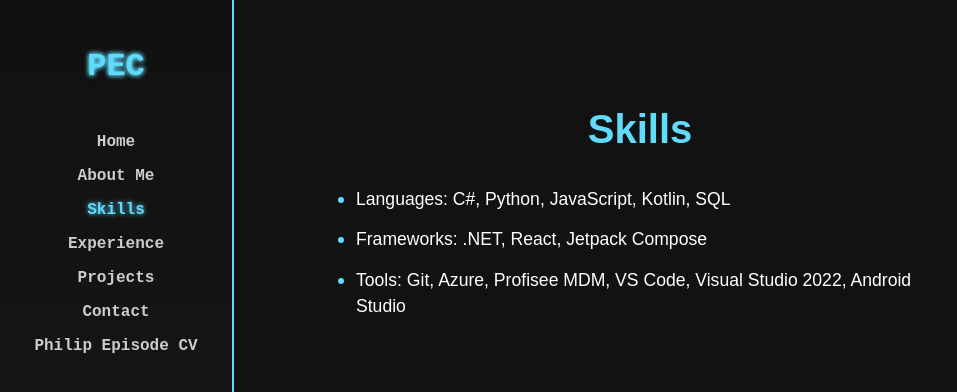
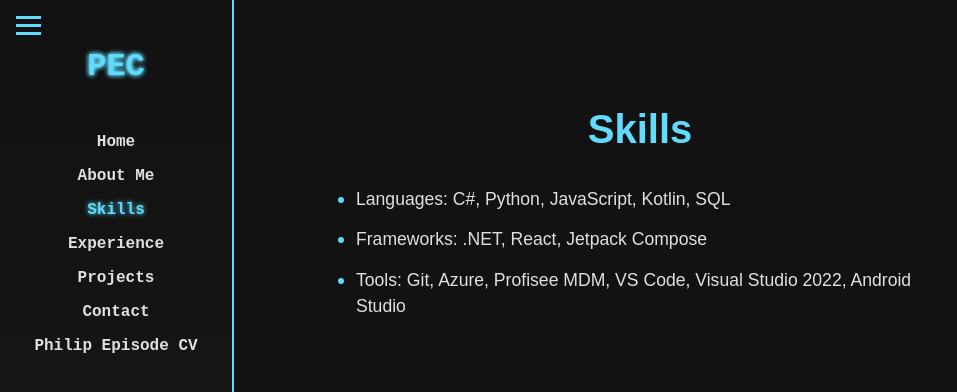
Before and after one commit to PECDigitalSolutions/philip-react-3d-cv, a React (Vite) app: page /skills in a window 1280 px wide. Shown: the top 392 px of the page, without its empty margins (0-957 px from the left). Built offline with nearby package versions, Linux system fonts and the light colour scheme; no server answers.

Commit message:
added navbar functionalities

```diff
--- a/src/App.jsx
+++ b/src/App.jsx
@@ -1,17 +1,20 @@
-import { Routes, Route } from 'react-router-dom'
-import Navbar from './components/Navbar'
-import Home from './pages/Home'
-import About from './pages/About'
-import Skills from './pages/Skills'
-import Experience from './pages/Experience'
-import Projects from './pages/Projects'
-import Contact from './pages/Contact'
+import { Routes, Route } from 'react-router-dom';
+import Navbar from './components/Navbar';
+import Home from './pages/Home';
+import About from './pages/About';
+import Skills from './pages/Skills';
+import Experience from './pages/Experience';
+import Projects from './pages/Projects';
+import Contact from './pages/Contact';
 import StarWarsCV from './pages/StarWarsCV';
 
 function App() {
   return (
     <>
-      <Navbar />
+      <Routes>
+        <Route path="/starwars-cv" element={<Navbar startMinimized={true} />} />
+        <Route path="*" element={<Navbar />} />
+      </Routes>
       <Routes>
         <Route path="/" element={<Home />} />
         <Route path="/about" element={<About />} />
@@ -22,7 +25,7 @@ function App() {
         <Route path="/starwars-cv" element={<StarWarsCV />} />
       </Routes>
     </>
-  )
+  );
 }
 
-export default App
+export default App;
--- a/src/components/Navbar.jsx
+++ b/src/components/Navbar.jsx
@@ -1,11 +1,36 @@
-import { useState } from 'react';
-import { NavLink } from 'react-router-dom';
+import { useState, useEffect } from 'react';
+import { NavLink, useLocation } from 'react-router-dom';
 import '../styles/Navbar.css';
 
-function Navbar() {
-  const [isOpen, setIsOpen] = useState(false);
+function Navbar({ startMinimized = false }) {
+  const [isOpen, setIsOpen] = useState(!startMinimized);
+  const location = useLocation();
 
   const toggleMenu = () => setIsOpen(!isOpen);
+
+  useEffect(() => {
+    // Close the navbar by default on smaller screens
+    const handleResize = () => {
+      if (window.innerWidth <= 768) {
+        setIsOpen(false);
+      } else {
+        setIsOpen(!startMinimized);
+      }
+    };
+
+    handleResize(); // Set initial state based on screen size
+    window.addEventListener('resize', handleResize);
+
+    return () => {
+      window.removeEventListener('resize', handleResize);
+    };
+  }, [startMinimized]);
+
+  const handleLinkClick = (path) => {
+    if (path === '/starwars-cv') {
+      setIsOpen(false); // Close the navbar only for StarWarsCV
+    }
+  };
 
   return (
     <>
@@ -17,14 +42,42 @@ function Navbar() {
 
       <nav className={`side-navbar ${isOpen ? 'open' : ''}`}>
         <h2 className="logo">PEC</h2>
-        <ul onClick={() => setIsOpen(false)}>
-          <li><NavLink to="/">Home</NavLink></li>
-          <li><NavLink to="/about">About Me</NavLink></li>
-          <li><NavLink to="/skills">Skills</NavLink></li>
-          <li><NavLink to="/experience">Experience</NavLink></li>
-          <li><NavLink to="/projects">Projects</NavLink></li>
-          <li><NavLink to="/contact">Contact</NavLink></li>
-          <li><NavLink to="/starwars-cv">Philip Episode CV</NavLink></li>
+        <ul>
+          <li>
+            <NavLink to="/" onClick={() => handleLinkClick('/')}>
+              Home
+            </NavLink>
+          </li>
+          <li>
+            <NavLink to="/about" onClick={() => handleLinkClick('/about')}>
+              About Me
+            </NavLink>
+          </li>
+          <li>
+            <NavLink to="/skills" onClick={() => handleLinkClick('/skills')}>
+              Skills
+            </NavLink>
+          </li>
+          <li>
+            <NavLink to="/experience" onClick={() => handleLinkClick('/experience')}>
+              Experience
+            </NavLink>
+          </li>
+          <li>
+            <NavLink to="/projects" onClick={() => handleLinkClick('/projects')}>
+              Projects
+            </NavLink>
+          </li>
+          <li>
+            <NavLink to="/contact" onClick={() => handleLinkClick('/contact')}>
+              Contact
+            </NavLink>
+          </li>
+          <li>
+            <NavLink to="/starwars-cv" onClick={() => handleLinkClick('/starwars-cv')}>
+              Philip Episode CV
+            </NavLink>
+          </li>
         </ul>
       </nav>
     </>
--- a/src/styles/Experience.css
+++ b/src/styles/Experience.css
@@ -28,7 +28,7 @@
 .experience-container li {
     margin-bottom: 1.5rem; /* Avstånd mellan listobjekt */
     font-size: 1.1rem;
-    color: white;
+    color: #e0e0e0;
     line-height: 1.5;
     display: list-item; /* Se till att det är en lista */
     align-items: flex-start; /* Justera punkterna med texten */
--- a/src/styles/Navbar.css
+++ b/src/styles/Navbar.css
@@ -24,7 +24,12 @@
   z-index: 1000;
   font-family: 'Share Tech Mono', monospace;
   transition: transform 0.3s ease-in-out;
-    user-select: none; /* Förhindra att text markeras */
+  user-select: none; /* Prevent text selection */
+  transform: translateX(-100%); /* Default closed state */
+}
+
+.side-navbar.open {
+  transform: translateX(0); /* Open state */
 }
 
 /* Menyinnehåll */
@@ -33,33 +38,37 @@
   padding: 0;
   width: 100%;
 }
+
 .side-navbar li {
   margin: 1rem 0;
   text-align: center;
 }
+
 .side-navbar a {
-    color: #ccc;
+  color: #e0e0e0;
   text-decoration: none;
   font-weight: bold;
   transition: color 0.2s ease;
 }
+
 .side-navbar a:hover,
 .side-navbar a.active {
   color: #61dafb;
   text-shadow: 0 0 5px #61dafb;
 }
 
-  /* Hamburgermenyn */
+/* Hamburger meny */
 .hamburger {
   position: fixed;
   top: 1rem;
   left: 1rem;
   z-index: 1100;
-    display: none;
+  display: flex;
   flex-direction: column;
   gap: 5px;
   cursor: pointer;
 }
+
 .bar {
   width: 25px;
   height: 3px;
@@ -68,16 +77,16 @@
 }
 
 /* RESPONSIVT LÄGE */
-  @media (max-width: 1000px) {
+@media (max-width: 768px) {
   .hamburger {
     display: flex;
   }
 
   .side-navbar {
-      transform: translateX(-100%);
+    transform: translateX(-100%); /* Default closed state for smaller screens */
   }
 
   .side-navbar.open {
-      transform: translateX(0);
+    transform: translateX(0); /* Open state */
   }
 }
--- a/src/styles/Projects.css
+++ b/src/styles/Projects.css
@@ -28,7 +28,7 @@
 .projects-container li {
     margin-bottom: 1.5rem; /* Avstånd mellan listobjekt */
     font-size: 1.1rem;
-    color: white;
+    color: #e0e0e0;
     line-height: 1.5;
     display: list-item; /* Se till att det är en lista */
     align-items: flex-start; /* Justera punkterna med texten */
--- a/src/styles/Skills.css
+++ b/src/styles/Skills.css
@@ -36,7 +36,7 @@
 .skills-container li {
     margin-bottom: 0.8rem; /* Avstånd mellan listobjekt */
     font-size: 1.1rem;
-    color: white;
+    color: #e0e0e0;
     line-height: 1.5;
     display: list-item; /* Se till att det är en lista */
     align-items: flex-start; /* Justera punkterna med texten */
```
Lines whose indentation alone changed are shown as unchanged.
